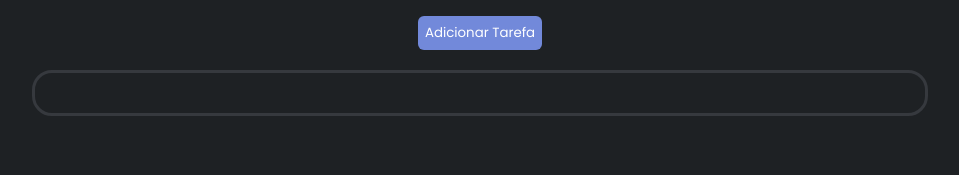
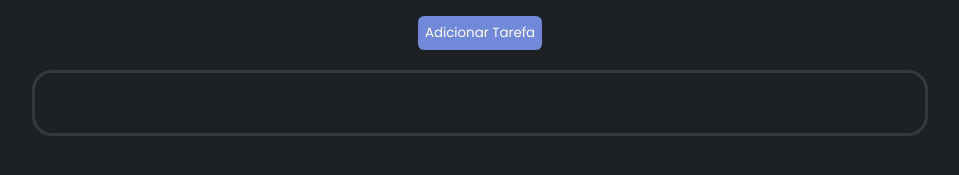
Before and after one commit to manosanti/daily-scrum, a React (Vite) app in the folder frontend/: page / in a window 1280 px wide. Shown: the part 277-452 px from the top of the page, without its empty margins (160-1119 px from the left). Built offline with nearby package versions, Linux system fonts and the light colour scheme.

Commit message:
removed-double-border

```diff
--- a/frontend/src/pages/Teste.jsx
+++ b/frontend/src/pages/Teste.jsx
@@ -97,7 +97,7 @@ const FormWrapper = styled.form`
 const ListWrapper = styled.ul`
   list-style: none;
   border-radius: 20px;
-  padding: 30px 10px 10px 10px;
+  padding: 30px;
   color: white;
   border: 3px solid var(--gray);
 
@@ -174,7 +174,6 @@ const TaskList = ({ tasks, onTaskRemove }) => {
       {reversedTasks.map(({ date, tasks }) => (
         <React.Fragment key={date}>
           <h2>{date}</h2>
-          <ListWrapper>
             {tasks.map((task, index) => (
               <ListItem key={index}>
                 <button onClick={() => handleTaskRemove(date, index)}>
@@ -183,7 +182,6 @@ const TaskList = ({ tasks, onTaskRemove }) => {
                 {task}
               </ListItem>
             ))}
-          </ListWrapper>
         </React.Fragment>
       ))}
     </ListWrapper>
```
